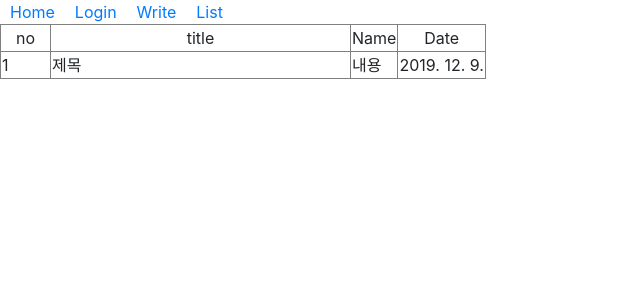
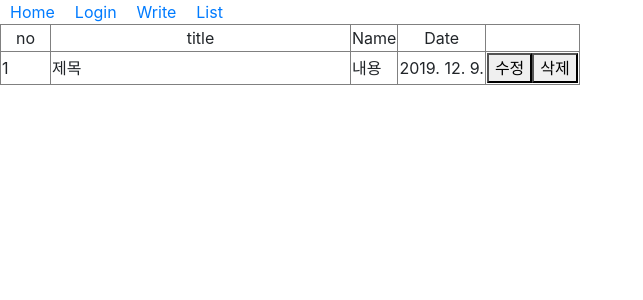
Before and after one commit to fireyw/react_hooks, a React (Create React App) app: page /#/list in a window 1280 px wide. Shown: the top 300 px of the page, without its empty margins (0-643 px from the left). Built offline with nearby package versions, Linux system fonts and the light colour scheme.

Commit message:
modify no delivery

```diff
--- a/src/App.js
+++ b/src/App.js
@@ -6,6 +6,7 @@ import MemberRegist from "./components/regist/MemberRegist";
 import Login from "./components/regist/Login";
 import Write from "./components/regist/Write";
 import List from "./components/regist/List";
+import Modify from "./components/regist/Modify";
 
 function App() {
   const [memberList, setMemberList] = useState([
@@ -36,6 +37,10 @@ function App() {
     setWriteList(newWriteList);
     console.log("글 등록 완료");
     return true;
+  };
+  //글 수정
+  const modifyWrite = () => {
+    console.log("modify call");
   };
   //회원가입
   const regist = addList => {
@@ -81,6 +86,7 @@ function App() {
           path="/list"
           render={props => <List {...props} writeList={writeList} />}
         />
+        <Route path="/modify/:no" component={Modify} />
         {/* <Route path="/movie/:id" component={Detail} />  */}
       </HashRouter>
     </>
--- a/src/components/regist/List.js
+++ b/src/components/regist/List.js
@@ -1,10 +1,11 @@
 import React from "react";
 import ListItem from "./ListItem";
 
-const List = ({ writeList }) => {
+const List = ({ history, writeList }) => {
   return (
     <>
       <table border="1">
+        <tbody>
           <tr align="center">
             <td width="50">no</td>
             <td width="300">title</td>
@@ -12,8 +13,9 @@ const List = ({ writeList }) => {
             <td witth="100">Date</td>
           </tr>
           {writeList.map(row => (
-          <ListItem key={row.no} row={row} />
+            <ListItem key={row.no} row={row} history={history} />
           ))}
+        </tbody>
       </table>
     </>
   );
--- a/src/components/regist/ListItem.js
+++ b/src/components/regist/ListItem.js
@@ -1,7 +1,11 @@
 import React from "react";
 
-const ListItem = ({ row }) => {
+const ListItem = ({ history, row }) => {
   const { no, title, content, date } = row;
+  const modify = () => {
+    // console.log("modify click");
+    history.push("/modify/" + no);
+  };
   return (
     <>
       <tr>
@@ -9,6 +13,10 @@ const ListItem = ({ row }) => {
         <td>{title}</td>
         <td>{content}</td>
         <td>{date.toLocaleDateString("ko-KR")}</td>
+        <td>
+          <button onClick={modify}>수정</button>
+          <button>삭제</button>
+        </td>
       </tr>
     </>
   );
--- /dev/null
+++ b/src/components/regist/Modify.js
@@ -0,0 +1,54 @@
+import React, { useState } from "react";
+
+const Modify = ({ match }) => {
+  console.log("match : ", match);
+  console.log("match : ", match.params);
+  const [form, setForm] = useState({});
+  const { title, content } = form;
+
+  const onChange = e => {
+    const nextForm = {
+      ...form,
+      [e.target.name]: e.target.value
+    };
+    setForm(nextForm);
+  };
+
+  const onSubmit = e => {
+    e.preventDefault();
+  };
+  return (
+    <>
+      <h3 style={{ margin: "15px" }}>글수정</h3>
+      <div>
+        <ul>
+          <li>NO :</li>
+        </ul>
+        {/* <tr>
+          <td>수정날짜</td>
+        </tr> */}
+      </div>
+      <form style={{ margin: "15px" }} onSubmit={onSubmit}>
+        <table>
+          <tbody>
+            <tr>
+              <td>
+                제목: <input name="title" onChange={onChange}></input>
+              </td>
+            </tr>
+            <tr>
+              <td>
+                내용: <textarea name="content" onChange={onChange}></textarea>
+              </td>
+            </tr>
+          </tbody>
+        </table>
+        <div>
+          <input type="submit" value="Submit" />
+        </div>
+      </form>
+    </>
+  );
+};
+
+export default Modify;
```
Lines whose indentation alone changed are shown as unchanged.
